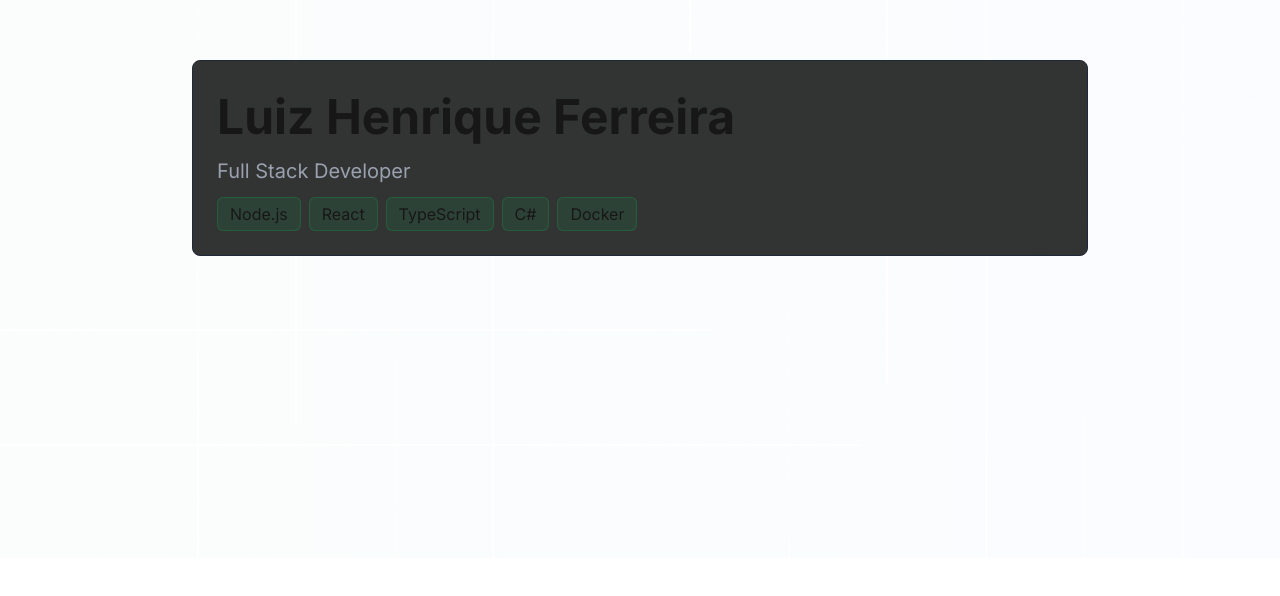
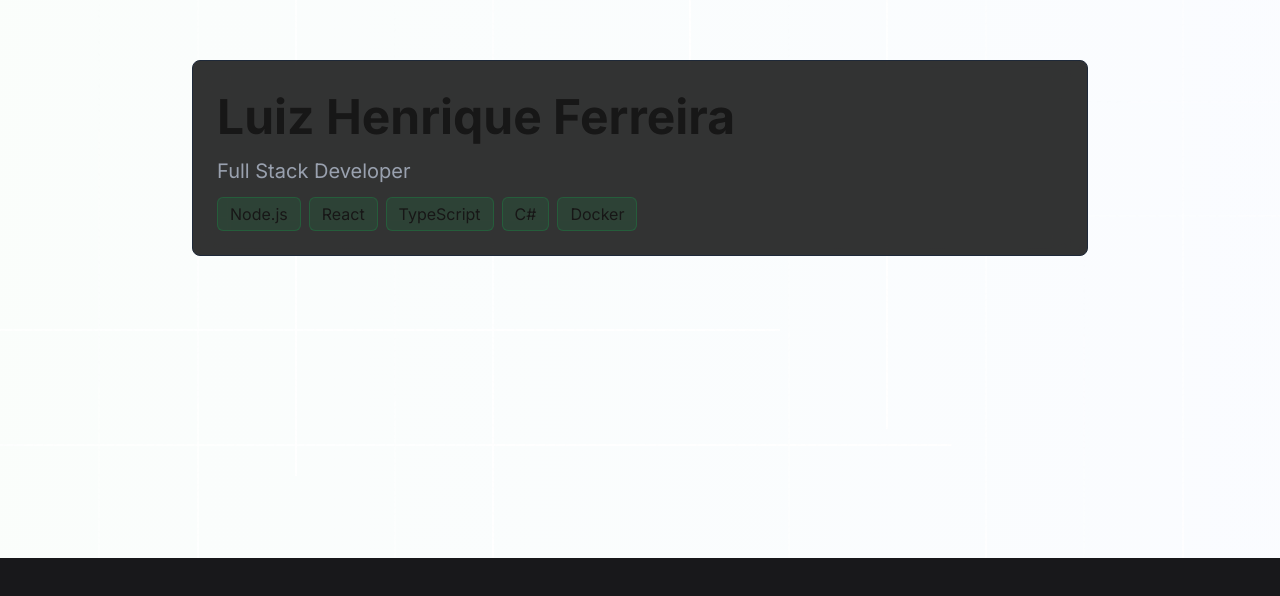
Before and after one commit to LhuizF/portfolio-next, a Next.js app: page / in a window 1280 px wide. Shown: the part 242-838 px from the top of the page. Before the commit the page ends 800 px from the top, so only its background shows below. Built offline with nearby package versions, Linux system fonts and the light colour scheme.

Commit message:
feat: add About component

```diff
--- /dev/null
+++ b/src/app/components/About.tsx
@@ -0,0 +1,24 @@
+export const About = () => {
+  return (
+    <section className="py-16 px-4 bg-zinc-900">
+      <div className="max-w-6xl mx-auto">
+        <div className="bg-gray-900/50 rounded-xl p-8 backdrop-blur-sm border border-gray-800 animate-fadeIn-scroll">
+          <h2
+            className="text-3xl font-bold mb-4 text-center">
+            Um pouco sobre mim
+          </h2>
+
+          <div>
+            <p className="text-gray-200">
+              Ao longo de quase 4 anos como desenvolvedor full stack, venho trabalhando principalmente com React, React Native, Node.js e C#.
+            </p>
+
+            <p className="text-gray-200">
+              Acredito que programação vai além da técnica: envolve criatividade, adaptabilidade e a busca constante por aprendizado. Gosto de explorar diferentes formas de resolver problemas, sempre com disposição para compartilhar conhecimento e colaborar com o time.
+            </p>
+          </div>
+        </div>
+      </div>
+    </section>
+  );
+};
--- a/src/app/globals.css
+++ b/src/app/globals.css
@@ -31,12 +31,35 @@ body {
 }
 
 @keyframes fadeIn {
-  from { opacity: 0; transform: translateY(20px); }
-  to { opacity: 1; transform: translateY(0); }
+  from {
+    opacity: 0;
+    transform: translateY(20px);
+  }
+  to {
+    opacity: 1;
+    transform: translateY(0);
+  }
 }
 
 .animate-fadeIn {
-  animation: fadeIn .8s ease-out forwards;
+  animation: fadeIn 0.8s ease-out forwards;
+}
+
+@keyframes fadeIn-scroll {
+  from {
+    opacity: 0;
+    transform: translateY(20px);
+  }
+  to {
+    opacity: 1;
+    transform: translateY(0);
+  }
+}
+
+.animate-fadeIn-scroll {
+  animation: fadeIn-scroll 0.8s linear both;
+  animation-timeline: view();
+  animation-range: entry 0% cover 30%;
 }
 
 .light {
@@ -47,24 +70,31 @@ body {
 .light.horizontal {
   height: 2px;
   width: 200%;
-  background: linear-gradient(to left, #fff 0%, rgba(0,0,0,0) 100%);
+  background: linear-gradient(to left, #fff 0%, rgba(0, 0, 0, 0) 100%);
   animation: move-x linear infinite;
 }
 
 .light.vertical {
   width: 2px;
   height: 200%;
-  background: linear-gradient(to top, #fff 0%, rgba(0,0,0,0) 100%);
+  background: linear-gradient(to top, #fff 0%, rgba(0, 0, 0, 0) 100%);
   animation: move-y linear infinite;
 }
 
 @keyframes move-x {
-  from { transform: translateX(-100%); }
-  to { transform: translateX(100%); }
+  from {
+    transform: translateX(-100%);
+  }
+  to {
+    transform: translateX(100%);
+  }
 }
 
-
 @keyframes move-y {
-  from { transform: translateY(-100%); }
-  to { transform: translateY(100%); }
+  from {
+    transform: translateY(-100%);
+  }
+  to {
+    transform: translateY(100%);
+  }
 }
--- a/src/app/page.tsx
+++ b/src/app/page.tsx
@@ -1,10 +1,12 @@
 import { HeroSection } from '@/app/components/HeroSection'
+import { About } from './components/About';
 
 export default function Home() {
 
   return (
     <>
       <HeroSection />
+      <About />
     </>
   );
 }
```
